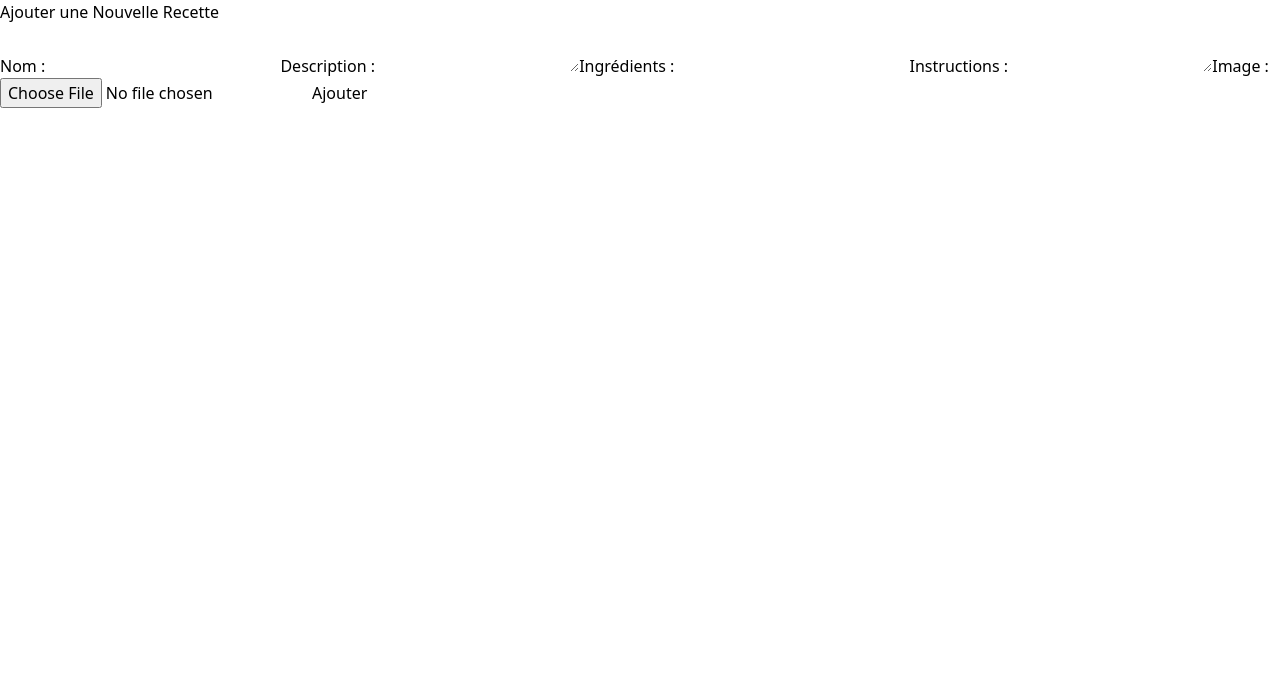
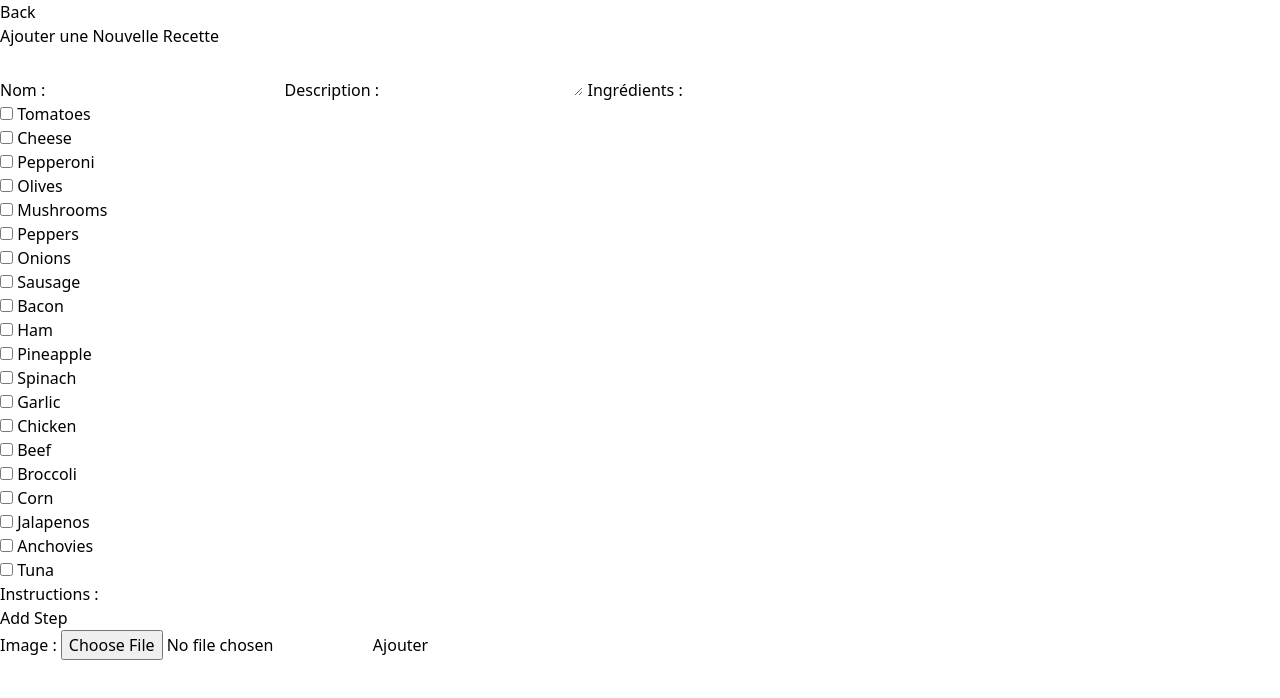
Before and after one commit to golden-on/vue-recettes, a Vue app: page /add-recipe in a window 1280 px wide. Shown: the top 698 px of the page. Built offline with nearby package versions, Linux system fonts and the light colour scheme.

Commit message:
update addRecipe

```diff
--- a/src/components/AddRecipe.vue
+++ b/src/components/AddRecipe.vue
@@ -1,14 +1,75 @@
 <template>
-  <div>
-    <h1>Ajouter une Nouvelle Recette</h1>
-    <form @submit.prevent="addRecipe">
-      <label>Nom : <input v-model="name" required /></label>
-      <label>Description : <textarea v-model="description" required></textarea></label>
-      <label>Ingrédients : <input v-model="ingredients" required /></label>
-      <label>Instructions : <textarea v-model="instructions" required></textarea></label>
-      <label>Image : <input type="file" @change="handleFileUpload" /></label>
-      <button type="submit">Ajouter</button>
-    </form>
+  <div class="flex justify-center items-center">
+    <router-link to="/" class="block text-blue-500 hover:underline absolute top-0 left-0 m-4">
+      <button class="bg-blue-500 text-white px-4 py-2 rounded">Back</button>
+    </router-link>
+    <div class="bg-white p-8 rounded shadow">
+      <h1 class="text-2xl font-bold mb-4">Ajouter une Nouvelle Recette</h1>
+      <form @submit.prevent="addRecipe" class="space-y-4">
+        <label class="flex flex-col">
+          Nom :
+          <input
+            v-model="name"
+            required
+            class="border border-gray-300 px-2 py-1 rounded focus:border-blue-500"
+          />
+        </label>
+        <label class="flex flex-col">
+          Description :
+          <textarea
+            v-model="description"
+            required
+            class="border border-gray-300 px-2 py-1 rounded focus:border-blue-500"
+          ></textarea>
+        </label>
+        <label class="flex flex-col">
+          Ingrédients :
+          <div
+            class="border border-gray-300 px-2 py-1 rounded focus:border-blue-500 h-40 overflow-y-auto"
+          >
+            <div v-for="ingredient in ingredients" :key="ingredient">
+              <label class="flex items-center">
+                <input
+                  type="checkbox"
+                  v-model="selectedIngredients"
+                  :value="ingredient"
+                  class="mr-2"
+                />
+                {{ ingredient }}
+              </label>
+            </div>
+          </div>
+        </label>
+        <label class="flex flex-col">
+          Instructions :
+          <div>
+            <div v-for="(step, index) in instructions" :key="index">
+              <input
+                v-model="instructions[index]"
+                required
+                class="border border-gray-300 px-2 py-1 rounded focus:border-blue-500 mb-2"
+              />
+            </div>
+            <button
+              type="button"
+              @click="addStep"
+              class="bg-blue-500 text-white px-4 py-2 rounded mt-2"
+            >
+              Add Step
+            </button>
+          </div>
+        </label>
+        <label class="flex flex-col">
+          Image :
+          <input
+            type="file"
+            @change="handleFileUpload"
+            class="border border-gray-300 px-2 py-1 rounded focus:border-blue-500"
+          />
+        </label>
+        <button type="submit" class="bg-blue-500 text-white px-4 py-2 rounded">Ajouter</button>
+      </form>
+    </div>
   </div>
 </template>
 
@@ -24,12 +85,33 @@ export default defineComponent({
 
     const name = ref('')
     const description = ref('')
-    const ingredients = ref('')
-    const instructions = ref('')
+    const instructions = ref<string[]>([])
+    const selectedIngredients = ref([])
     const image = ref<File | null>(null)
     const imageBase64 = ref<string | null>(null)
+    const ingredients = ref([
+      'Tomatoes',
+      'Cheese',
+      'Pepperoni',
+      'Olives',
+      'Mushrooms',
+      'Peppers',
+      'Onions',
+      'Sausage',
+      'Bacon',
+      'Ham',
+      'Pineapple',
+      'Spinach',
+      'Garlic',
+      'Chicken',
+      'Beef',
+      'Broccoli',
+      'Corn',
+      'Jalapenos',
+      'Anchovies',
+      'Tuna'
+    ])
 
-    // convert the image to Base64 for persistence needs
     const handleFileUpload = (event: Event) => {
       const target = event.target as HTMLInputElement
       if (target.files && target.files[0]) {
@@ -37,9 +119,14 @@ export default defineComponent({
         reader.onload = (e) => {
           imageBase64.value = e.target?.result as string
         }
-        reader.readAsDataURL(target.files[0]) // Read the file as a data URL (Base64)
+        reader.readAsDataURL(target.files[0])
         image.value = target.files[0]
       }
+    }
+
+    // Adds a new empty step to the instructions array
+    const addStep = () => {
+      instructions.value.push('')
     }
 
     const addRecipe = () => {
@@ -48,7 +135,7 @@ export default defineComponent({
           id: Date.now(),
           name: name.value,
           description: description.value,
-          ingredients: ingredients.value.split(','),
+          ingredients: ingredients.value,
           instructions: instructions.value,
           image: imageBase64.value,
           done: false
@@ -62,16 +149,14 @@ export default defineComponent({
       name,
       description,
       ingredients,
+      selectedIngredients,
       instructions,
       image,
-      imageBase64, // Make sure to return this so it's available in the template if needed
+      imageBase64,
       handleFileUpload,
+      addStep,
       addRecipe
     }
   }
 })
 </script>
-
-<style scoped>
-/* Ajoutez votre style ici */
-</style>
```
